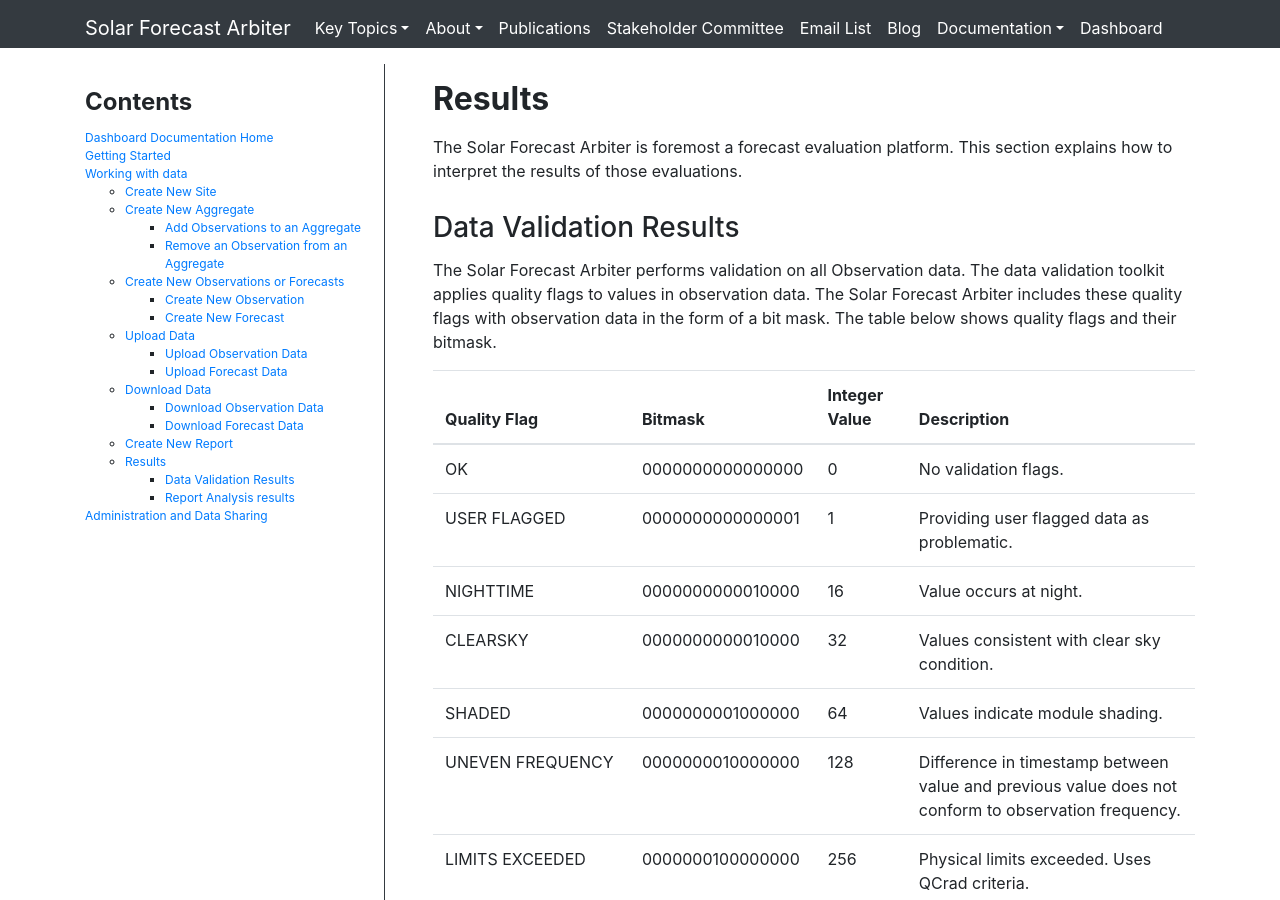
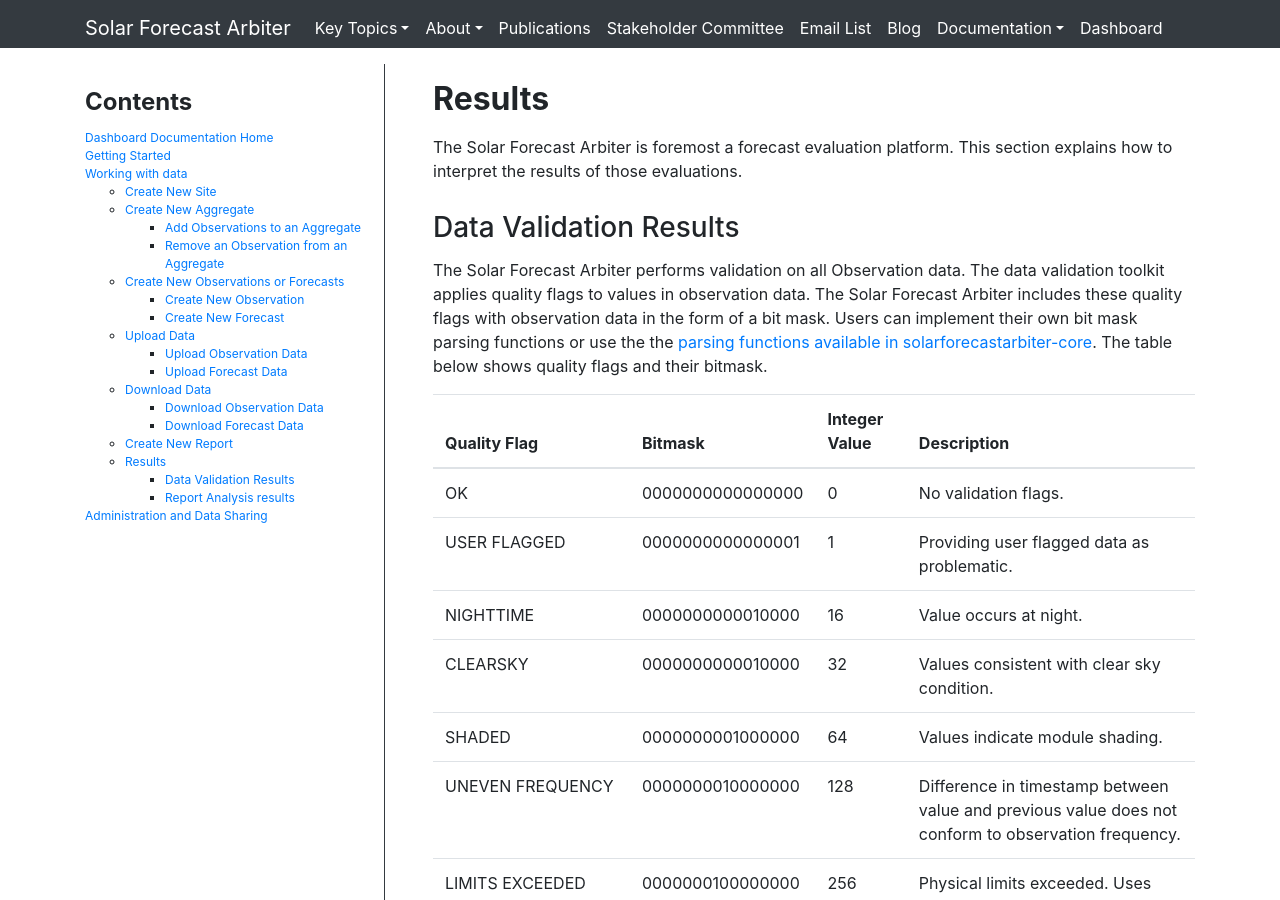
Before and after one commit to SolarArbiter/SolarArbiter.github.io, a Jekyll site: the page built from documentation/dashboard/working_with_data.md, in a window 1280 px wide and 900 px high, scrolled down 21244 px. Built offline with Jekyll 4.4.1, drawn with Linux system fonts in a browser that asks for light colours.

Commit message:
Update documentation/dashboard/working_with_data.md
Co-authored-by: Will Holmgren <william.holmgren@gmail.com>

```diff
--- a/documentation/dashboard/working_with_data.md
+++ b/documentation/dashboard/working_with_data.md
@@ -346,7 +346,7 @@
 The Solar Forecast Arbiter performs validation on all Observation data. The
 data validation toolkit applies quality flags to values in observation data.
 The Solar Forecast Arbiter includes these quality flags with observation data
-in the form of a bit mask. The table below shows quality flags and their
+in the form of a bit mask. Users can implement their own bit mask parsing functions or use the the [parsing functions available in solarforecastarbiter-core](https://solarforecastarbiter-core.readthedocs.io/en/latest/api.html#quality-flag-mapping). The table below shows quality flags and their
 bitmask.
 
 {: .table}
```
